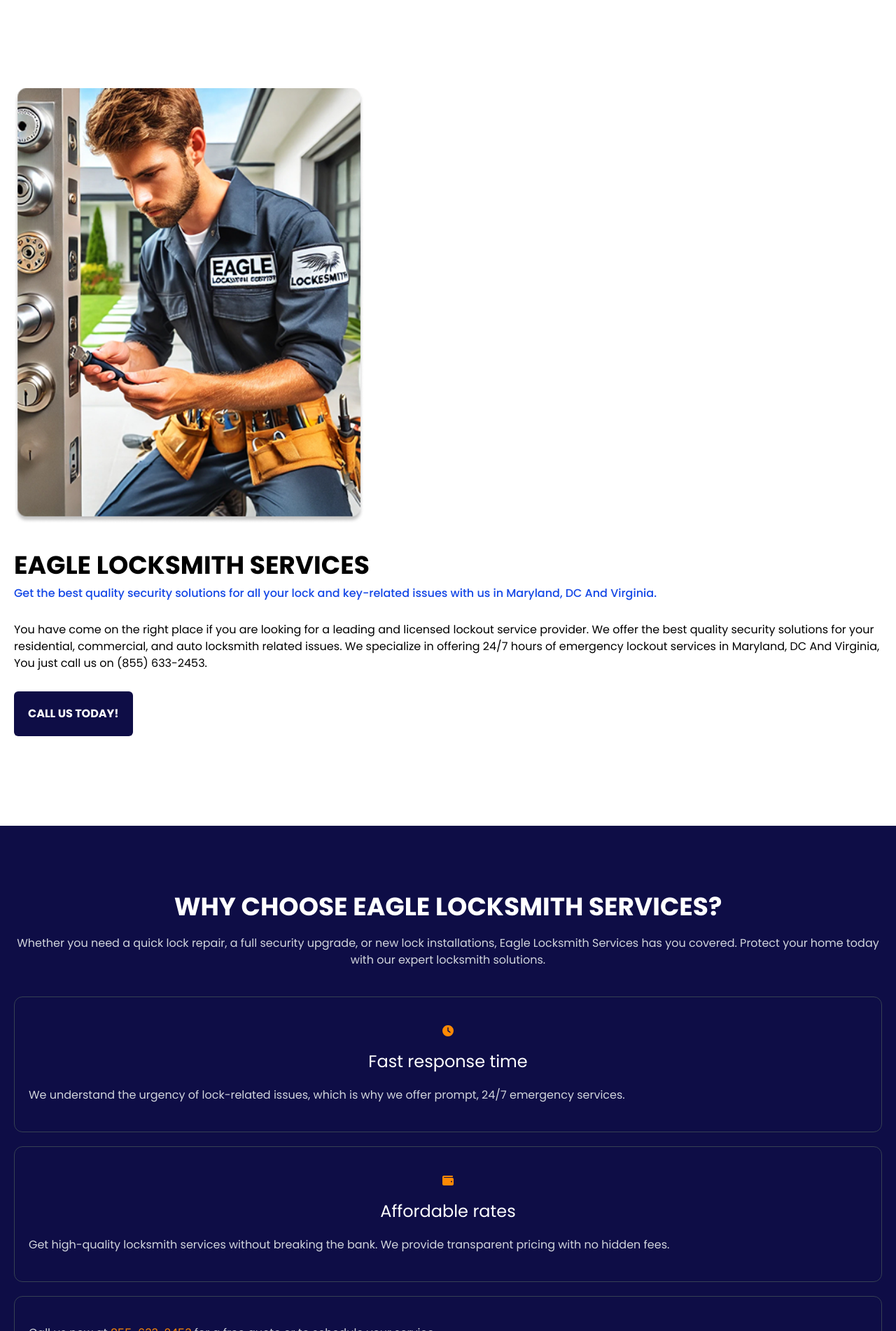
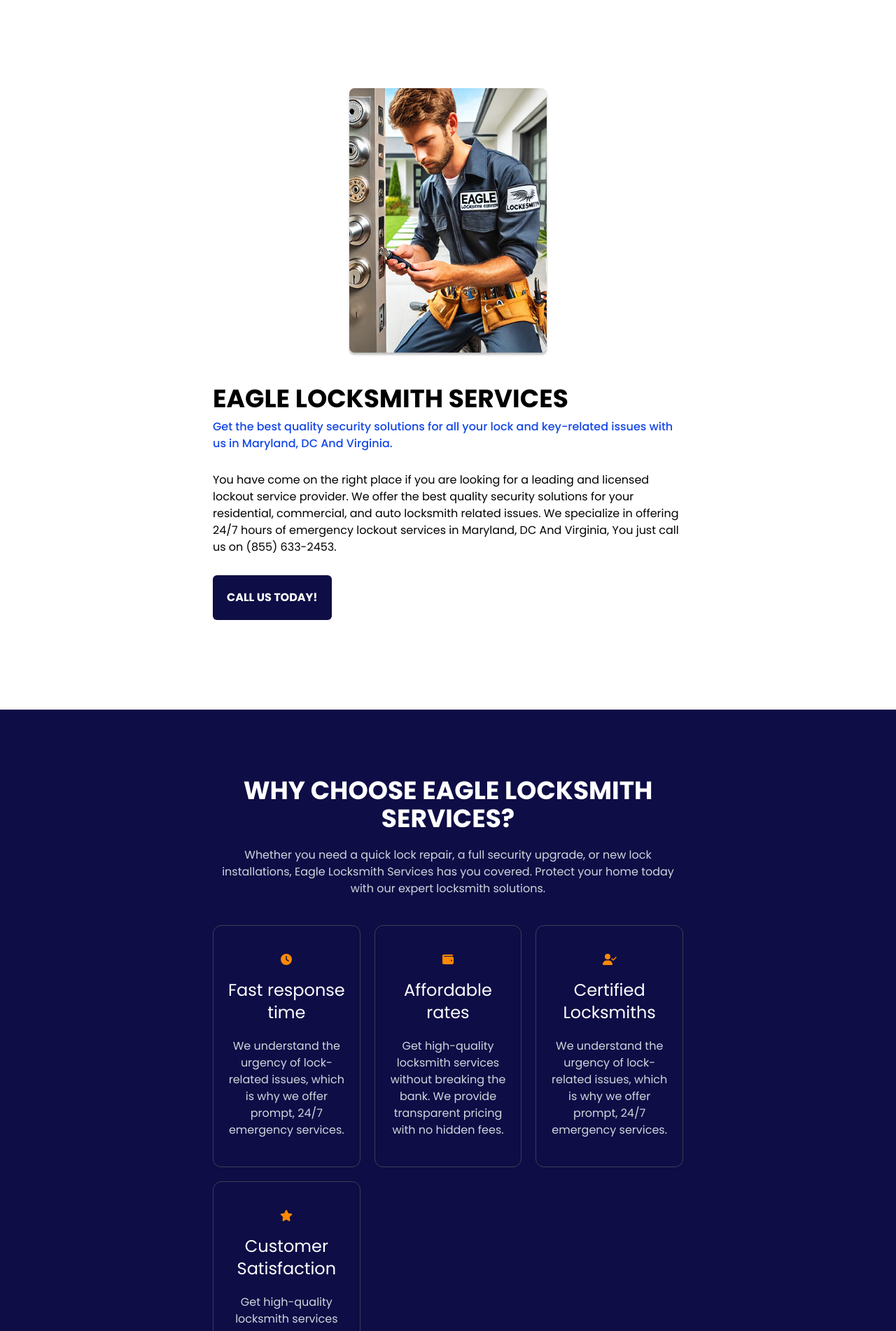
Before and after one commit to wilhelmusolejr/eagle-locksmith, a Next.js app: page / in a window 1280 px wide. Shown: the part 898-2800 px from the top of the page at 70% size. Built offline with nearby package versions, Linux system fonts and the light colour scheme.

Commit message:
apply responsive

```diff
--- a/src/app/page.js
+++ b/src/app/page.js
@@ -14,6 +14,7 @@
   faWallet,
   faCar,
   faVault,
+  faUserCheck,
 } from "@fortawesome/free-solid-svg-icons";
 
 import Image from "next/image";
@@ -123,7 +124,7 @@
               <h1 className="text-5xl font-bold capitalize ">
                 Protecting homes and businesses
               </h1>
-              <p className="py-5">
+              <p className="py-5 max-w-2xl mx-auto">
                 We want to make sure your entire process is{" "}
                 <span className="font-semibold uppercase">stress free</span>,{" "}
                 <span className="font-semibold uppercase">simple</span> , and
@@ -145,13 +146,12 @@
       {/* INFORMATION */}
       <div className="px-5 py-32 parent">
         {/* container */}
-        <div className="container flex flex-col gap-10 ">
+        <div className="container flex flex-col gap-10 max-w-2xl mx-auto ">
           {/* left */}
-          <div className="">
+          <div className="w-72 h-96 mx-auto relative">
             <Image
               src="/images/locksmith.jpg"
-              width={500}
-              height={500}
+              fill
               alt="Example"
               className="rounded-lg"
             />
@@ -183,7 +183,7 @@
 
       {/* WHY CHOOSE US */}
       <div className="px-5 py-24 parent bg-blue">
-        <div className="container text-white">
+        <div className="container text-white max-w-2xl mx-auto">
           {/* text */}
           <div className="text-center text">
             <SectionHeading>
@@ -197,9 +197,9 @@
             </p>
           </div>
 
-          <div className="flex flex-col gap-5 mt-10">
+          <div className="grid grid-cols-1 md:grid-cols-2 lg:grid-cols-3 gap-5 mt-10">
             {/* card */}
-            <div className="px-5 py-10 text-center border border-gray-700 card rounded-xl">
+            <div className="px-5 py-10 text-center border border-gray-700 card rounded-xl max-w-80 mx-auto">
               {/* icon */}
               <div className="flex items-center justify-center">
                 <Icon icon={faClock} className="text-orange-400 w-15" />
@@ -207,7 +207,7 @@
 
               <div className="">
                 <h3 className="my-5 text-2xl">Fast response time</h3>
-                <p className="text-left text-gray-300">
+                <p className=" text-gray-300">
                   We understand the urgency of lock-related issues, which is why
                   we offer prompt, 24/7 emergency services.
                 </p>
@@ -215,7 +215,7 @@
             </div>
 
             {/* card */}
-            <div className="px-5 py-10 text-center border border-gray-700 card rounded-xl">
+            <div className="px-5 py-10 text-center border border-gray-700 card rounded-xl max-w-80 mx-auto">
               {/* icon */}
               <div className="flex items-center justify-center">
                 <FontAwesomeIcon
@@ -226,7 +226,7 @@
 
               <div className="">
                 <h3 className="my-5 text-2xl">Affordable rates</h3>
-                <p className="text-left text-gray-300">
+                <p className=" text-gray-300">
                   Get high-quality locksmith services without breaking the bank.
                   We provide transparent pricing with no hidden fees.
                 </p>
@@ -234,8 +234,43 @@
             </div>
 
             {/* card */}
-            <div className="px-5 py-10 text-center border border-gray-700 card rounded-xl">
-              <p className="text-left text-gray-300">
+            <div className="px-5 py-10 text-center border border-gray-700 card rounded-xl max-w-80 mx-auto">
+              {/* icon */}
+              <div className="flex items-center justify-center">
+                <Icon icon={faUserCheck} className="text-orange-400 w-15" />
+              </div>
+
+              <div className="">
+                <h3 className="my-5 text-2xl">Certified Locksmiths</h3>
+                <p className=" text-gray-300">
+                  We understand the urgency of lock-related issues, which is why
+                  we offer prompt, 24/7 emergency services.
+                </p>
+              </div>
+            </div>
+
+            {/* card */}
+            <div className="px-5 py-10 text-center border border-gray-700 card rounded-xl max-w-80 mx-auto">
+              {/* icon */}
+              <div className="flex items-center justify-center">
+                <FontAwesomeIcon
+                  icon={faStar}
+                  className="text-orange-400 w-15"
+                />
+              </div>
+
+              <div className="">
+                <h3 className="my-5 text-2xl">Customer Satisfaction</h3>
+                <p className=" text-gray-300">
+                  Get high-quality locksmith services without breaking the bank.
+                  We provide transparent pricing with no hidden fees.
+                </p>
+              </div>
+            </div>
+
+            {/* card */}
+            <div className="px-5 py-10 flex justify-center items-center text-center border border-gray-700 card rounded-xl h-48 md:col-span-2 lg:col-span-3 max-w-80 mx-auto md:mx-0 md:max-w-full">
+              <p className="text-left text-gray-300 md:w-10/12 ">
                 Call us now at{" "}
                 <span className="text-orange-400 underline">855-633-2453</span>{" "}
                 for a free quote or to schedule your service.
@@ -256,7 +291,7 @@
           }
         />
 
-        <div className="flex flex-col gap-10">
+        <div className="flex justify-center flex-wrap gap-10">
           {/* card */}
           {servicesList.map((service, index) => (
             <ServiceCard
@@ -273,7 +308,7 @@
 
       {/* BANNER */}
       <div className="px-5 py-24 my-24 text-center text-white bg-black bsad">
-        <div className="container relative z-10">
+        <div className="container max-w-2xl mx-auto relative z-10">
           <SectionHeading>
             Trusted and affordable locksmith services in the DMV area
           </SectionHeading>
@@ -366,7 +401,7 @@
 
       {/* ADVANCED SECURITY SOLUTIONS */}
       <div className="px-5 py-32 parent">
-        <div className="container">
+        <div className="container max-w-2xl mx-auto ">
           {/* text */}
           <SectionHeader
             subtitle={"Trusted Eagle Locksmith"}
--- a/src/components/AdvancedItem.js
+++ b/src/components/AdvancedItem.js
@@ -2,7 +2,7 @@
 
 export default function AdvancedItem({ icon, paragraph }) {
   return (
-    <div className="flex items-center gap-3 list-card">
+    <div className="flex items-center gap-3 list-card max-w-10/12 mx-auto">
       {/* icon */}
       <div className="">
         <Icon icon={icon} className="text-orange w-5" />
--- a/src/components/ServiceCard.js
+++ b/src/components/ServiceCard.js
@@ -9,7 +9,7 @@
   description,
 }) {
   return (
-    <div className="rounded-lg shadow bg-orange">
+    <div className="rounded-lg shadow bg-orange w-80">
       {/* image */}
       <div className="relative w-full h-48">
         {/* Image */}
```
